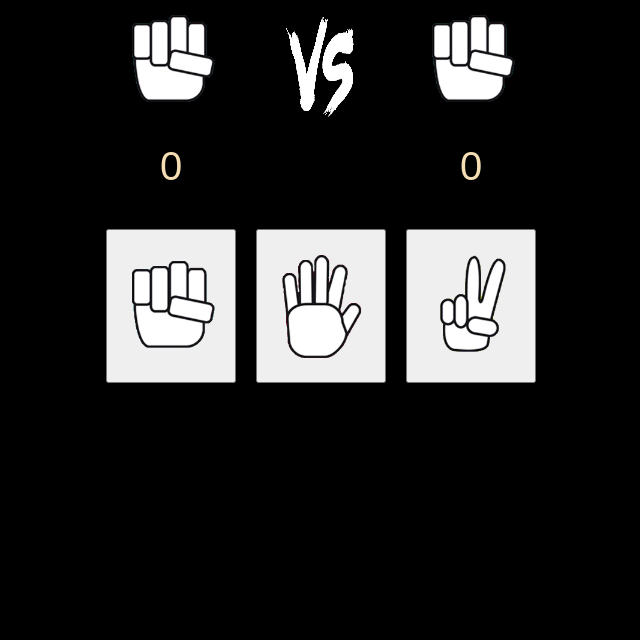
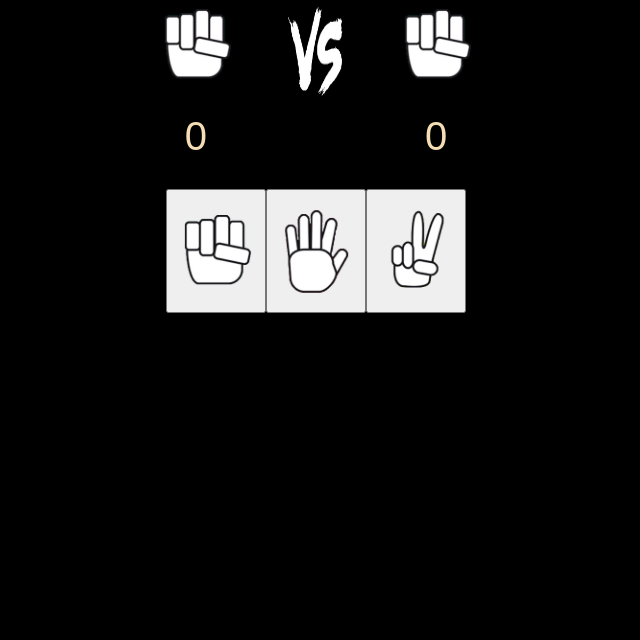
Before and after one commit to anthonyGarciaa/Rock-paper-or-scissors, a plain HTML site: page index.html in a window 1280 px wide. Shown: the part 160-800 px from the top of the page, without its empty margins (324-964 px from the left). Drawn offline with Linux system fonts and the light colour scheme.

Commit message:
aplicate new styles

```diff
--- a/style.css
+++ b/style.css
@@ -19,12 +19,12 @@ body{
     align-items: center;
 }
 div .narrador-container{
-    width: 100%;
     height: 60px;
     margin-bottom: 10px;
     display: flex;
     justify-content: center;
     align-items: center;
+    text-align: center;
 }
 .narrador{
     margin: auto;
@@ -32,10 +32,9 @@ div .narrador-container{
     color: wheat;
     font-size: 35px;
     font-family: sans-serif;
-    text-align: center;
 }
 .juego{
-    max-width: 500px;
+    max-width: 450px;
     padding: 30px;
     display: flex;
     margin: auto;
@@ -44,7 +43,7 @@ div .narrador-container{
 }
 
 img{
-    width: 150px;
+    width: 120px;
     transform: rotate(0);
     transition: transform .3s;
 }
@@ -63,20 +62,17 @@ img{
 }
 .seleccion{
     display: flex;
-    width: 500px;
-    justify-content: space-around;
-    margin: auto;
-    text-align: center;
-    padding-right: 30px;
-    padding-left: 30px;
+    width: 30%;
+    justify-content: center;
+    align-items: center;
+
 
 }
 button{
-    margin: 10px;
     display: flex;
     justify-content: center;
     align-items: center;
-    width: 130px;
+    width: 100px;
     flex-grow: 1 1;
 }
 button:hover{
```
